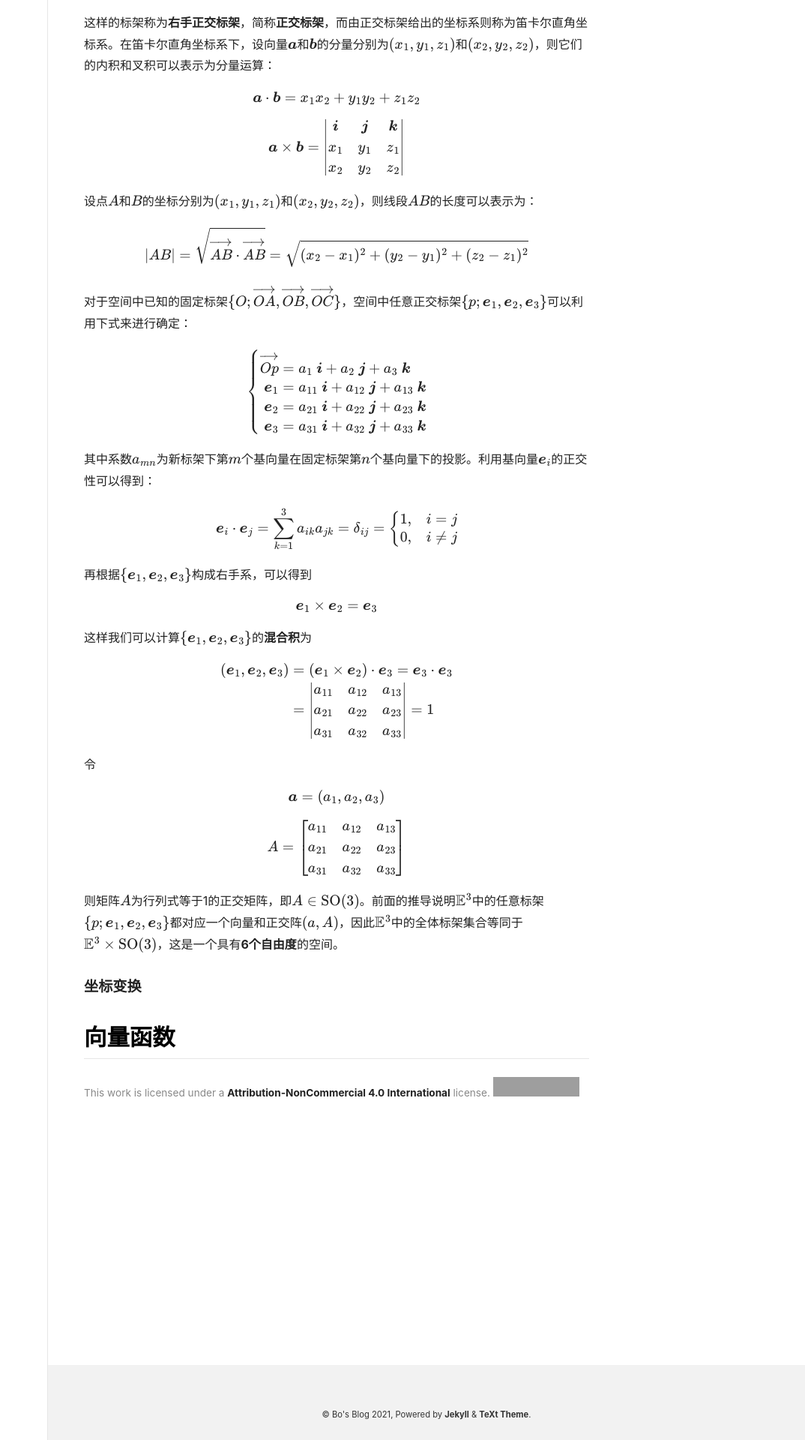
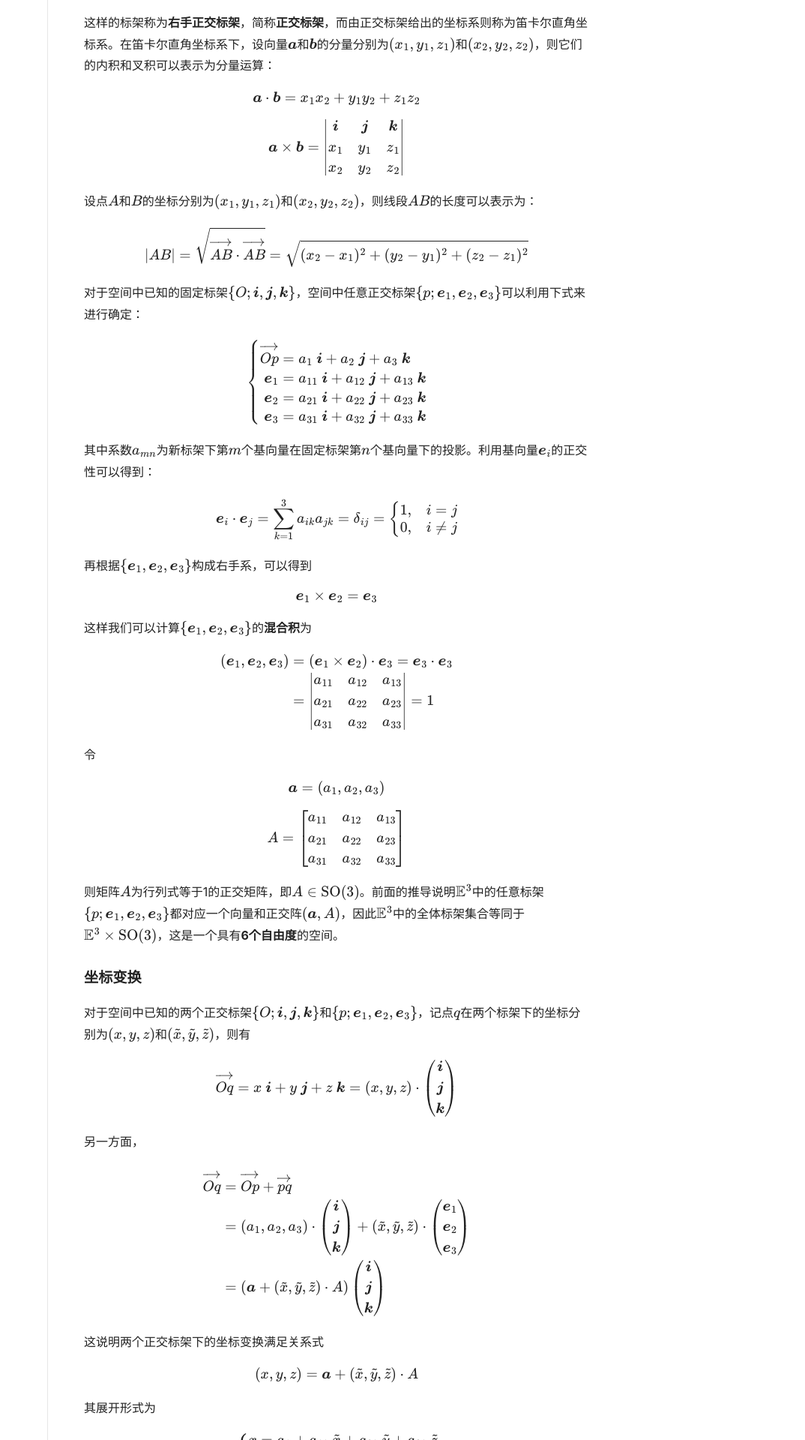
Before and after one commit to peng00bo00/peng00bo00_previous_blog, a Jekyll site: the page built from _posts/2023-07-30-DifferentialGeometry-NOTES-01.md, in a window 1280 px wide. Shown: the part 3080-5000 px from the top of the page at 75% size, without its empty margins (206-1280 px from the left). Built offline with Jekyll 4.4.1, drawn with Linux system fonts in a browser that asks for light colours; nearby versions of some CDN libraries; some of the changed text lies outside the part shown; grey boxes are pictures that could not be loaded.

Commit message:
Update 2023-07-30-DifferentialGeometry-NOTES-01.md

```diff
--- a/_posts/2023-07-30-DifferentialGeometry-NOTES-01.md
+++ b/_posts/2023-07-30-DifferentialGeometry-NOTES-01.md
@@ -184,7 +184,7 @@ $$
 = \sqrt{(x_2 - x_1)^2 + (y_2 - y_1)^2 + (z_2 - z_1)^2}
 $$
 
-对于空间中已知的固定标架$$\{O; \overrightarrow{OA}, \overrightarrow{OB}, \overrightarrow{OC} \}$$，空间中任意正交标架$$\{p; \boldsymbol{e}_1, \boldsymbol{e}_2, \boldsymbol{e}_3 \}$$可以利用下式来进行确定：
+对于空间中已知的固定标架$$\{O; \boldsymbol{i}, \boldsymbol{j}, \boldsymbol{k} \}$$，空间中任意正交标架$$\{p; \boldsymbol{e}_1, \boldsymbol{e}_2, \boldsymbol{e}_3 \}$$可以利用下式来进行确定：
 
 $$
 \begin{cases}
@@ -243,8 +243,59 @@ a_{31} & a_{32} & a_{33} \\
 \end{bmatrix}
 $$
 
-则矩阵$$A$$为行列式等于1的正交矩阵，即$$A \in \text{SO(3)}$$。前面的推导说明$$\mathbb{E}^3$$中的任意标架$$\{p; \boldsymbol{e}_1, \boldsymbol{e}_2, \boldsymbol{e}_3 \}$$都对应一个向量和正交阵$$(a, A)$$，因此$$\mathbb{E}^3$$中的全体标架集合等同于$$\mathbb{E}^3 \times \text{SO(3)}$$，这是一个具有**6个自由度**的空间。
+则矩阵$$A$$为行列式等于1的正交矩阵，即$$A \in \text{SO(3)}$$。前面的推导说明$$\mathbb{E}^3$$中的任意标架$$\{p; \boldsymbol{e}_1, \boldsymbol{e}_2, \boldsymbol{e}_3 \}$$都对应一个向量和正交阵$$(\boldsymbol{a}, A)$$，因此$$\mathbb{E}^3$$中的全体标架集合等同于$$\mathbb{E}^3 \times \text{SO(3)}$$，这是一个具有**6个自由度**的空间。
 
 #### 坐标变换
 
+对于空间中已知的两个正交标架$$\{O; \boldsymbol{i}, \boldsymbol{j}, \boldsymbol{k} \}$$和$$\{p; \boldsymbol{e}_1, \boldsymbol{e}_2, \boldsymbol{e}_3 \}$$，记点$$q$$在两个标架下的坐标分别为$$(x, y, z)$$和$$(\tilde{x}, \tilde{y}, \tilde{z})$$，则有
+
+$$
+\overrightarrow{Oq} = x \ \boldsymbol{i} + y \ \boldsymbol{j} + z \ \boldsymbol{k} =
+(x, y, z) \cdot
+\begin{pmatrix}
+\boldsymbol{i} \\ \boldsymbol{j} \\ \boldsymbol{k}
+\end{pmatrix}
+$$
+
+另一方面，
+
+$$
+\begin{aligned}
+\overrightarrow{Oq} &= \overrightarrow{Op} + \overrightarrow{pq} \\
+&= (a_1, a_2, a_3) \cdot
+\begin{pmatrix}
+\boldsymbol{i} \\ \boldsymbol{j} \\ \boldsymbol{k}
+\end{pmatrix}
++
+(\tilde{x}, \tilde{y}, \tilde{z}) \cdot
+\begin{pmatrix}
+\boldsymbol{e}_1 \\ \boldsymbol{e}_2 \\ \boldsymbol{e}_3 \\
+\end{pmatrix} \\
+&= (\boldsymbol{a} + (\tilde{x}, \tilde{y}, \tilde{z}) \cdot A)
+\begin{pmatrix}
+\boldsymbol{i} \\ \boldsymbol{j} \\ \boldsymbol{k}
+\end{pmatrix}
+\end{aligned}
+$$
+
+这说明两个正交标架下的坐标变换满足关系式
+
+$$
+(x, y, z) = \boldsymbol{a} + (\tilde{x}, \tilde{y}, \tilde{z}) \cdot A
+$$
+
+其展开形式为
+
+$$
+\begin{cases}
+\begin{aligned}
+x &= a_1 + a_{11} \ \tilde{x} + a_{21} \ \tilde{y} + a_{31} \ \tilde{z} \\
+y &= a_2 + a_{12} \ \tilde{x} + a_{22} \ \tilde{y} + a_{32} \ \tilde{z}\\
+z &= a_3 + a_{13} \ \tilde{x} + a_{23} \ \tilde{y} + a_{33} \ \tilde{z}\\
+\end{aligned}
+\end{cases}
+$$
+
+#### 刚体运动
+
 ## 向量函数
```
